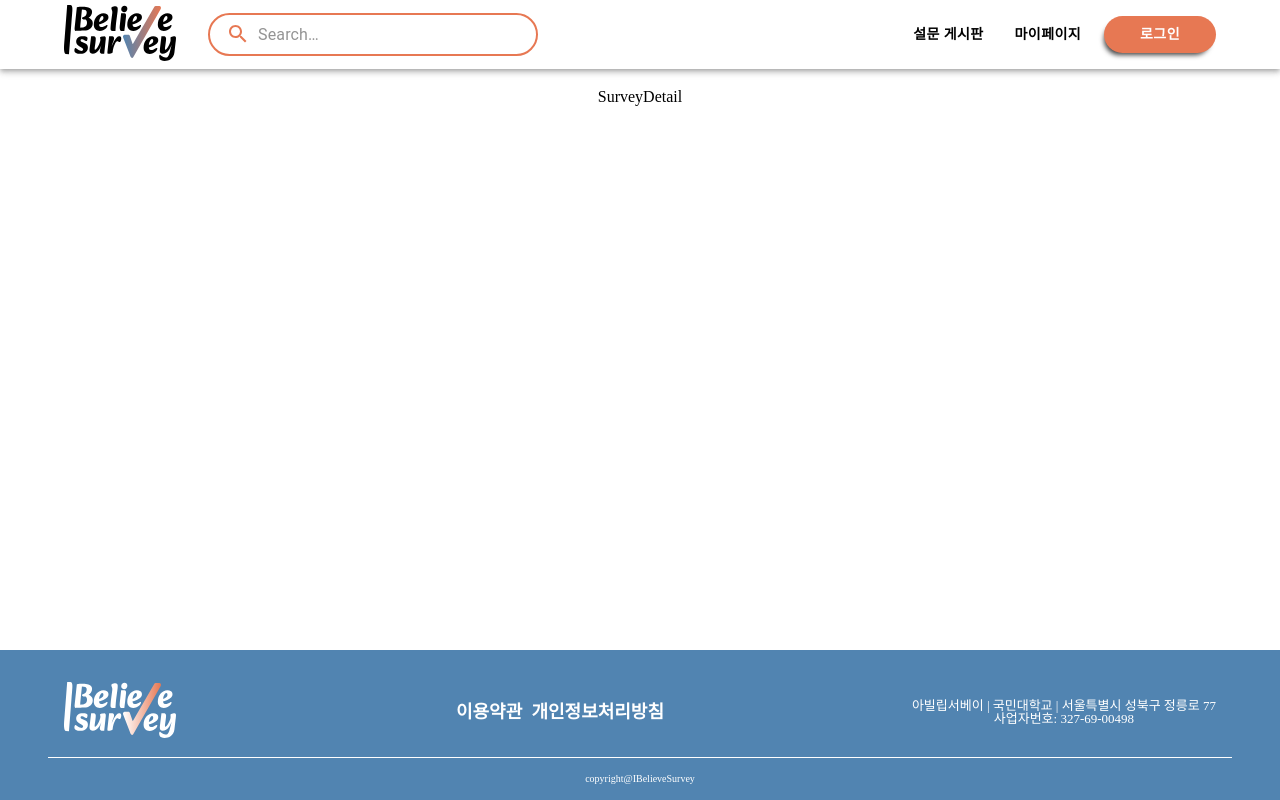
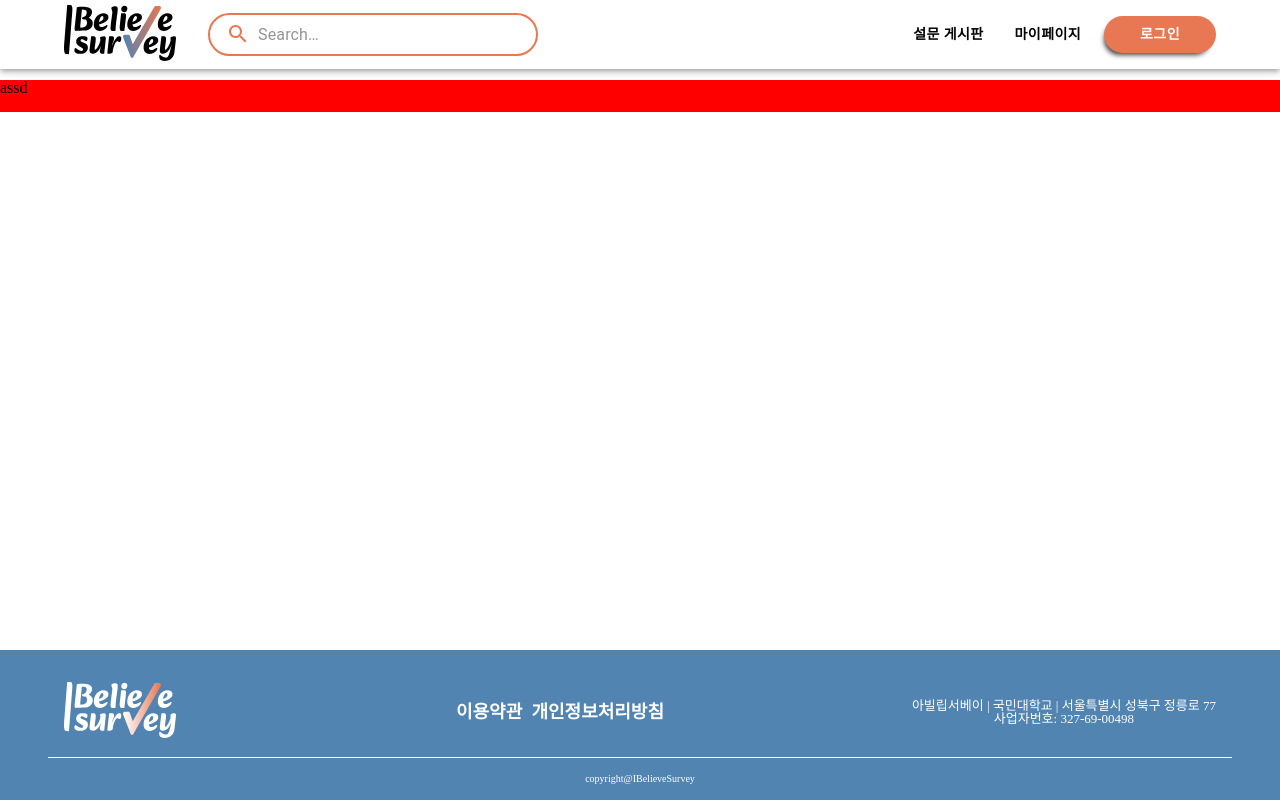
Before and after one commit to 2023-AlphaProject/iBelieveSurvey_frontend, a React (Create React App) app: page /survey/1 in a window 1280 px wide. Built offline with nearby package versions, Linux system fonts and the light colour scheme; a web font is replaced by a local one.

Commit message:
feat: navbar height fix

```diff
--- a/src/App.tsx
+++ b/src/App.tsx
@@ -19,6 +19,7 @@ import {
   Privacy,
 } from 'pages';
 import { Modal } from 'components/common';
+import { Banner } from 'components/SurveyDetail';
 import { RecoilRoot } from 'recoil';
 import { SnackbarProvider } from 'notistack';
 import { ThemeProvider } from 'styled-components';
@@ -29,6 +30,7 @@ const App = () => {
     <SnackbarProvider maxSnack={3}>
       <ThemeProvider theme={theme}>
         <RecoilRoot>
+          <Banner />
           <Modal />
           <GlobalStyles />
           <Router>
--- a/src/components/Navbar/DeskTopNavbar.tsx
+++ b/src/components/Navbar/DeskTopNavbar.tsx
@@ -15,7 +15,7 @@ import InputBase from '@mui/material/InputBase';
 
 const DeskTopNavbar = ({ anchorElNav, handleCloseNavMenu }: IDeskTopNavbar) => {
   return (
-    <Toolbar disableGutters>
+    <Toolbar disableGutters style={{ height: '4.3rem' }}>
       {/* PC Logo */}
       <Link to="/">
         <img
--- a/src/components/Navbar/MobileNavbar.tsx
+++ b/src/components/Navbar/MobileNavbar.tsx
@@ -16,7 +16,7 @@ import Typography from '@mui/material/Typography';
 
 const MobileNavbar = ({ anchorElNav, handleOpenNavMenu, handleCloseNavMenu }: IDeskTopNavbar) => {
   return (
-    <Toolbar disableGutters>
+    <Toolbar disableGutters style={{ height: '4.3rem' }}>
       {/* Mobile SearchBar */}
       <Box sx={{ flexGrow: 1, display: 'flex' }}>
         <Search sx={{ width: '80%' }}>
--- /dev/null
+++ b/src/components/SurveyDetail/Banner/Banner.tsx
@@ -0,0 +1,22 @@
+import { useModal } from 'hooks/useModal';
+import styled from 'styled-components';
+
+const ModalContainer = styled.div`
+  position: absolute;
+  top: 5rem;
+  width: 100%;
+  height: 2rem;
+  background-color: red;
+`;
+
+const Banner = () => {
+  const { modalDataState, closeModal } = useModal();
+
+  return modalDataState.isOpen ? (
+    <ModalContainer>asd</ModalContainer>
+  ) : (
+    <ModalContainer>assd</ModalContainer>
+  );
+};
+
+export default Banner;
--- a/src/components/SurveyDetail/index.tsx
+++ b/src/components/SurveyDetail/index.tsx
@@ -1,2 +1,3 @@
 export { default as Tab } from './Tab/Tab';
 export { default as Thumbnail } from './Thumbnail/Thumbnail';
+export { default as Banner } from './Banner/Banner';
```
